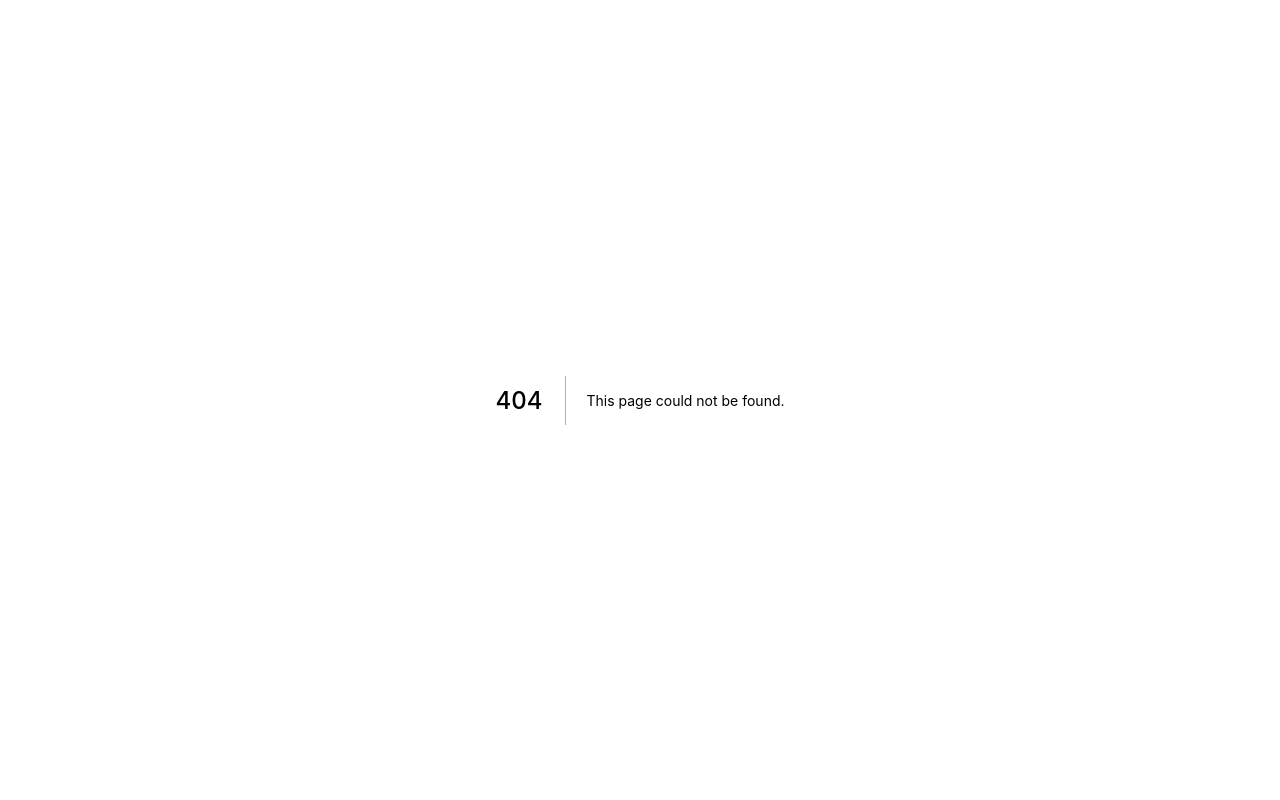
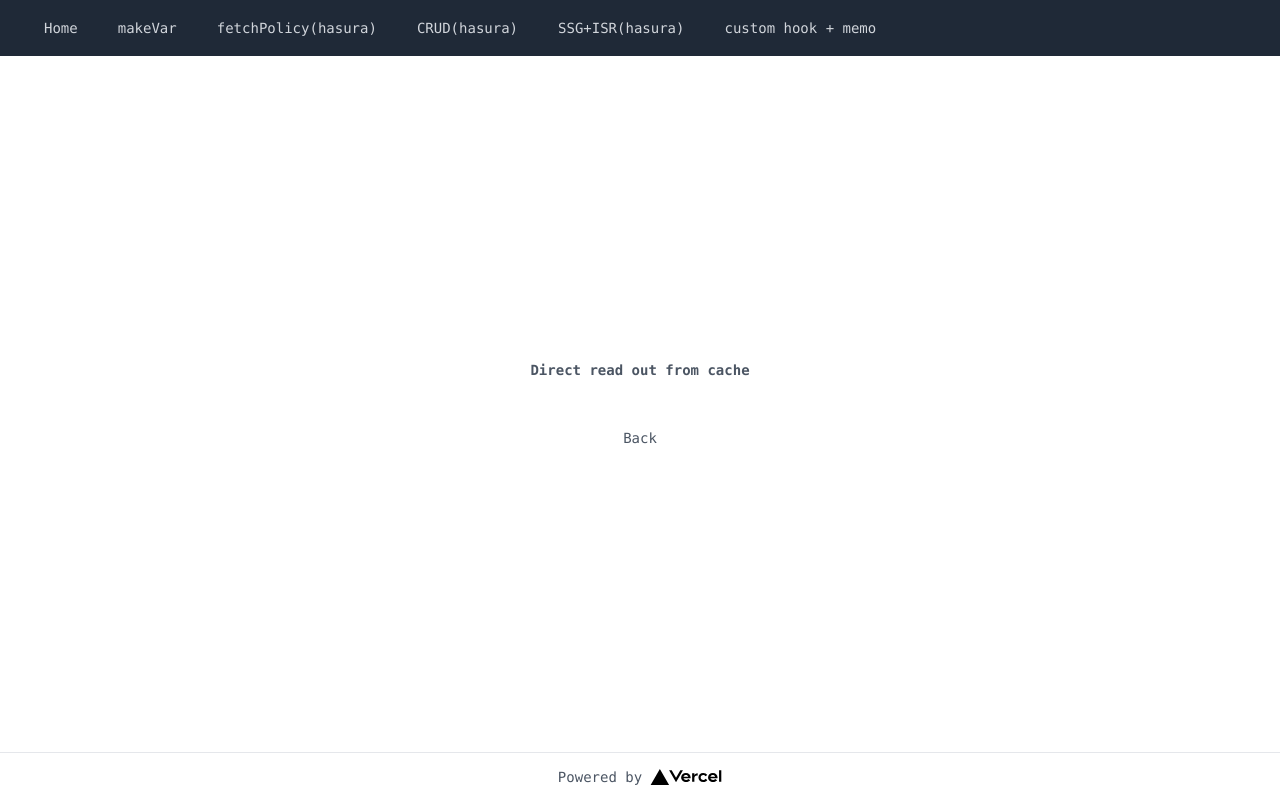
Before and after one commit to nazeudon/nextjs_hasura_graphql, a Next.js app: page /hasura-sub in a window 1280 px wide. Before the commit this address had no page. Built offline with nearby package versions, Linux system fonts and the light colour scheme.

Commit message:
added apollo cache

```diff
--- a/pages/hasura-main.tsx
+++ b/pages/hasura-main.tsx
@@ -6,7 +6,9 @@
 import { GetUsersQuery } from '../types/generated/graphql'
 
 const FetchMain: VFC = () => {
-  const { data, error } = useQuery<GetUsersQuery>(GET_USERS)
+  const { data, error } = useQuery<GetUsersQuery>(GET_USERS, {
+    fetchPolicy: 'network-only',
+  })
 
   if (error)
     return (
@@ -18,7 +20,6 @@
   return (
     <Layout title="Hasura fetchPolicy">
       <p className="mb-6 font-bold">Hasura main page</p>
-      {console.log(data)}
       {data?.users.map((user) => {
         return (
           <p className="my-1" key={user.id}>
--- /dev/null
+++ b/pages/hasura-sub.tsx
@@ -0,0 +1,28 @@
+import { VFC } from 'react'
+import Link from 'next/link'
+import { useQuery } from '@apollo/client'
+import { Layout } from '../components/Layout'
+import { GET_USERS, GET_USERS_LOCAL } from '../queries/queries'
+import { GetUsersQuery } from '../types/generated/graphql'
+
+const fetchSub: VFC = () => {
+  const { data } = useQuery<GetUsersQuery>(GET_USERS_LOCAL)
+
+  return (
+    <Layout title="Hasura fetchPolicy react cache">
+      <p className="mb-6 font-bold">Direct read out from cache</p>
+      {data?.users.map((user) => {
+        return (
+          <p className="my-1" key={user.id}>
+            {user.name}
+          </p>
+        )
+      })}
+      <Link href="/hasura-main">
+        <a className="mt-6">Back</a>
+      </Link>
+    </Layout>
+  )
+}
+
+export default fetchSub
```
